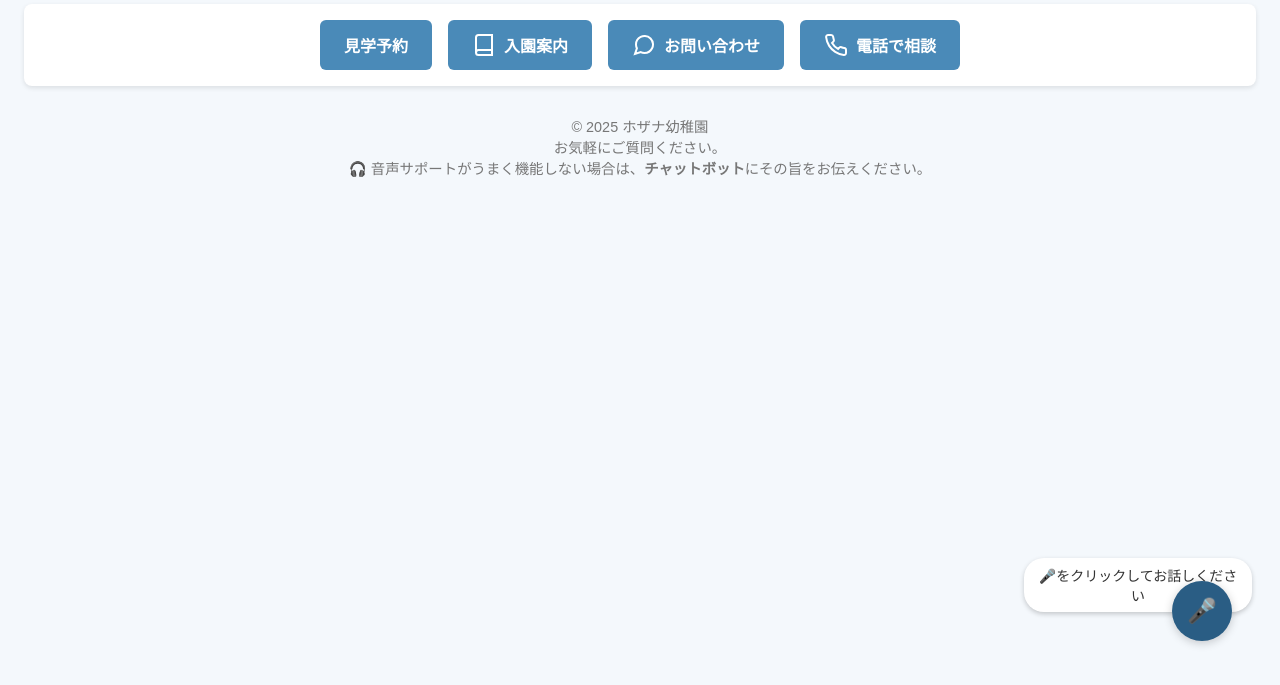
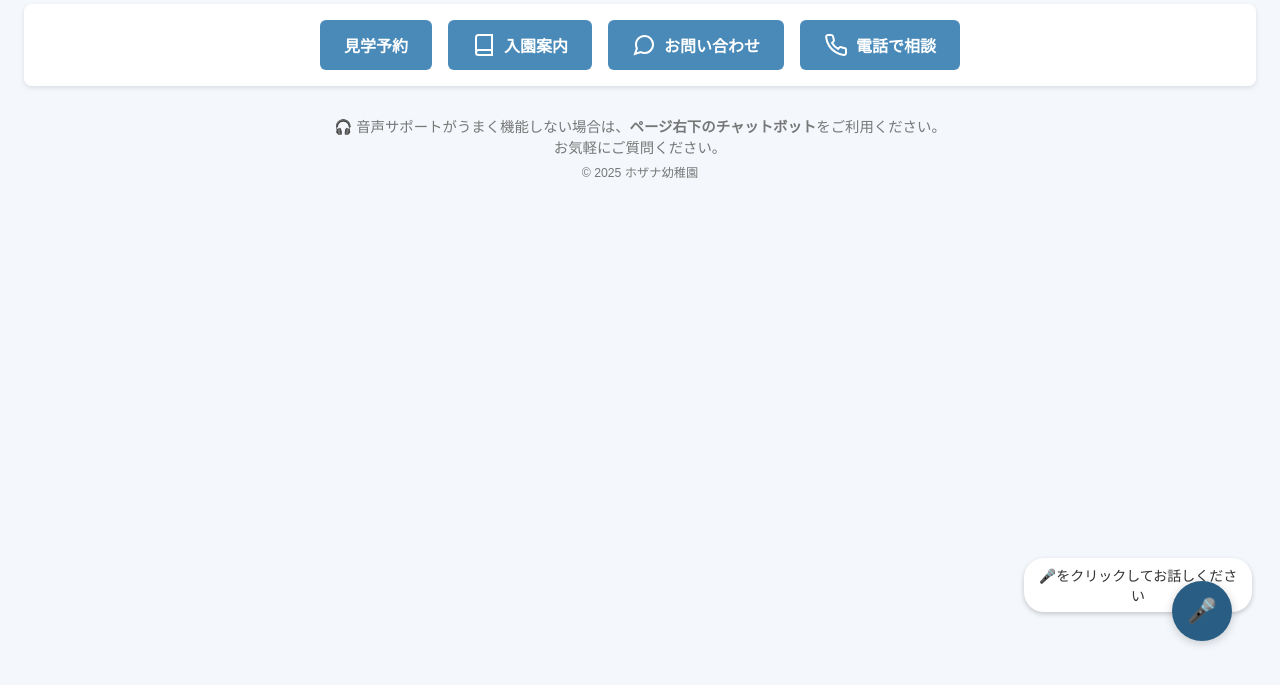
Before and after one commit to akimitu22/AICustomerSupport, a website: page public/index.html in a window 1280 px wide. Shown: the part 111-796 px from the top of the page. Drawn offline with Linux system fonts and the light colour scheme.

Commit message:
Add files via upload

```diff
--- a/public/index.html
+++ b/public/index.html
@@ -190,9 +190,13 @@
   </div>
 
   <footer>
-  © 2025 ホザナ幼稚園<br>
-    お気軽にご質問ください。<br>
-    🎧 音声サポートがうまく機能しない場合は、<strong>チャットボット</strong>にその旨をお伝えください。
+  <div>
+    🎧 音声サポートがうまく機能しない場合は、<strong>ページ右下のチャットボット</strong>をご利用ください。<br>
+    お気軽にご質問ください。
+  </div>
+  <div style="margin-top: 0.5em; font-size: 0.85em; color: #777;">
+    © 2025 ホザナ幼稚園
+  </div>
   </footer>
 
   <!-- 外部リンク処理のためのスクリプト -->
```
